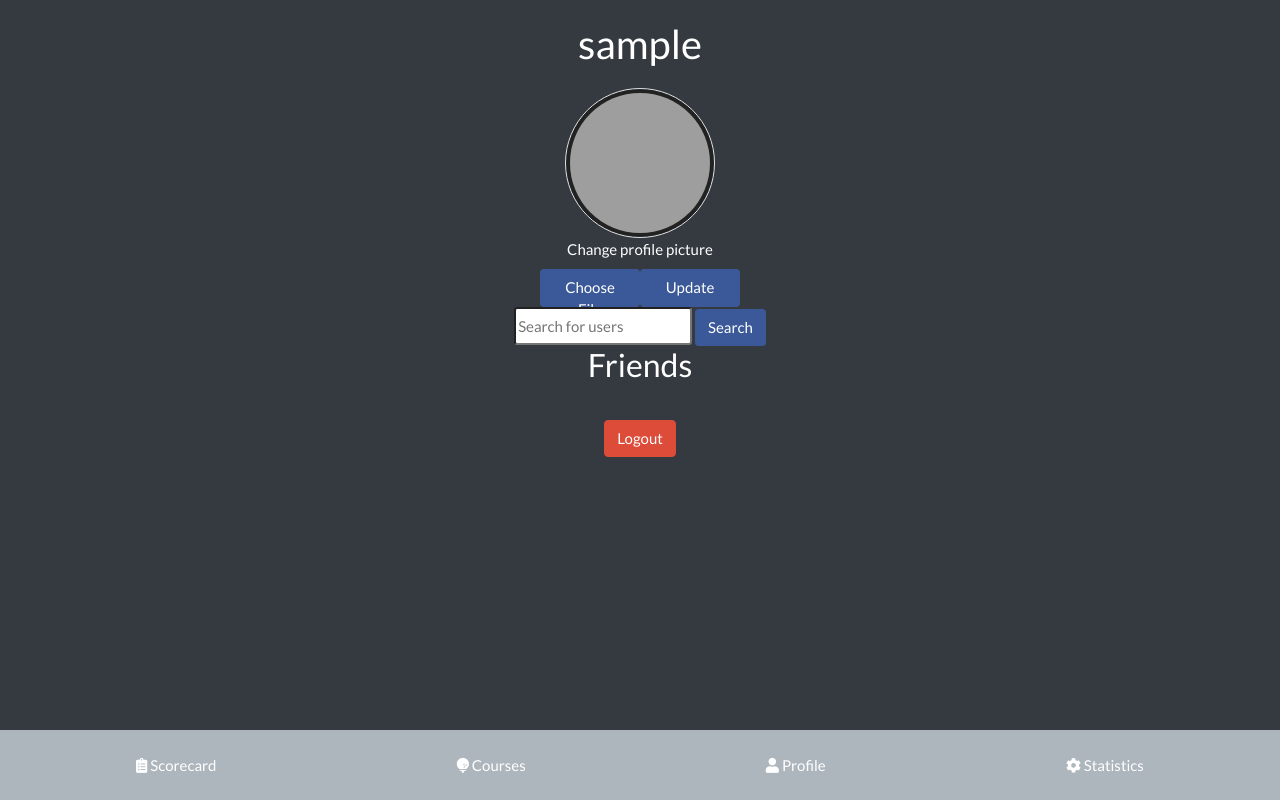
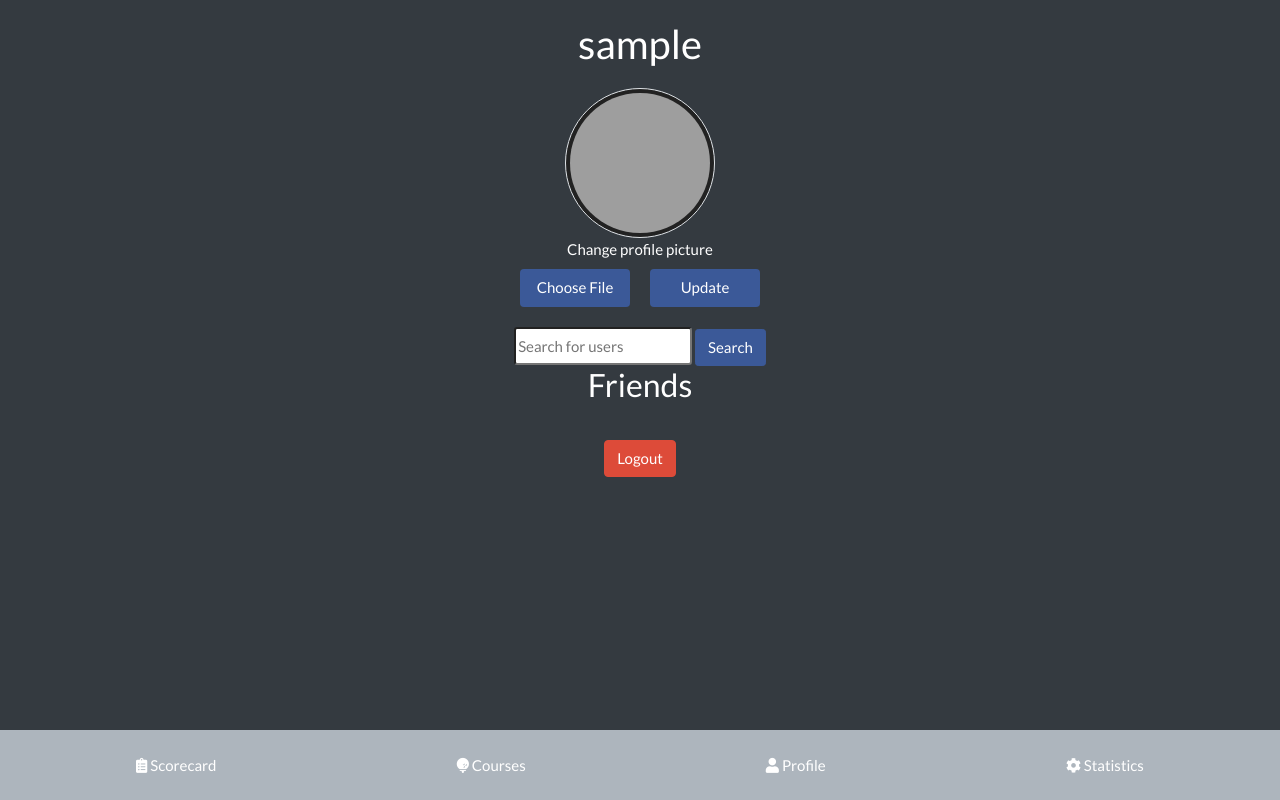
Before and after one commit to webcamleif/dg, a Flask app: page /profile in a window 1280 px wide. Run offline with Flask 3, Linux system fonts and the light colour scheme; the visitor is signed in with stand-in values (Sample User, id 1); data that the repository does not hold is empty; some libraries are stand-ins or nearby versions; grey boxes are pictures that could not be loaded.

Commit message:
More fixes

```diff
--- a/static/styles.css
+++ b/static/styles.css
@@ -434,10 +434,12 @@ tr:hover {
     display: flex;
     align-items: center;
     justify-content: center;
+    gap: 20px;
+    margin-bottom: 20px
 }
 
 .custom-file-upload, #update-button {
-    width: 100px;  /* Set a fixed width */
+    width: 110px;  /* Set a fixed width */
     height: 38px;  /* Set a fixed height */
     margin: 0;
     padding: .375rem .75rem;
```
